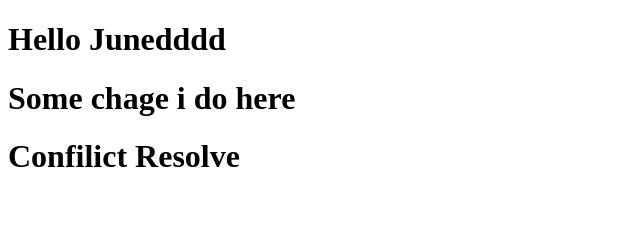
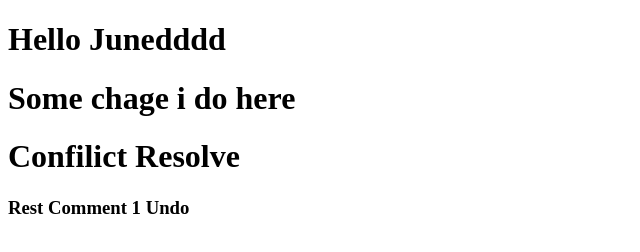
Before and after one commit to shaikhjunedit03042003/GithubQ1, a plain HTML site: page index.html in a window 1280 px wide. Shown: the whole page, without its empty margins (0-640 px from the left). Drawn offline with Linux system fonts and the light colour scheme.

Commit message:
used revert command

```diff
--- a/index.html
+++ b/index.html
@@ -9,5 +9,6 @@
     <h1>Hello Junedddd</h1>
     <h1>Some chage i do here</h1>
     <h1>Confilict Resolve</h1>
+    <h3>Rest Comment 1 Undo</h3>
 </body>
 </html>
```
